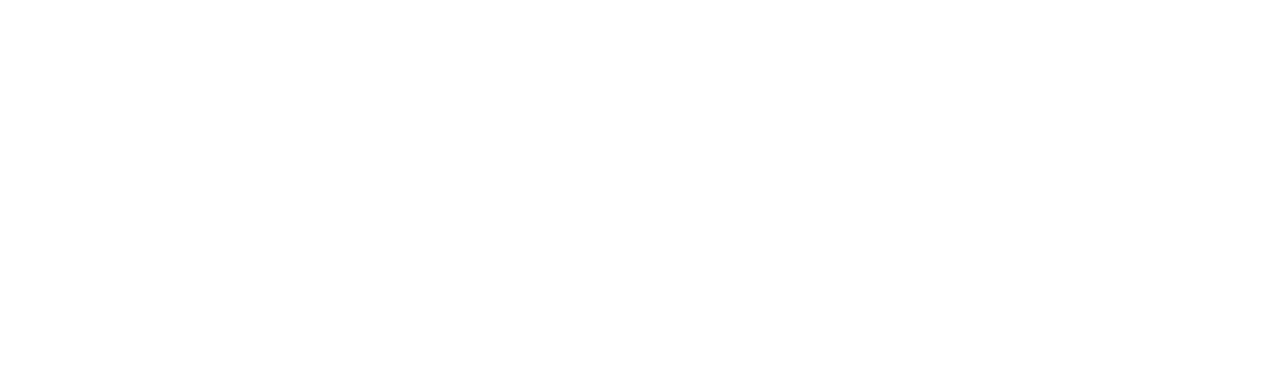
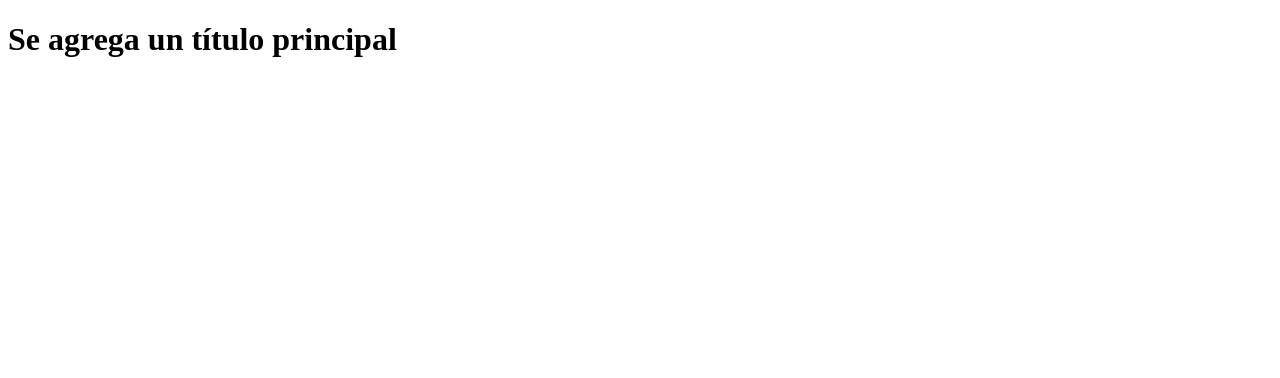
Before and after one commit to Geov1/proyecto_prueba, a plain HTML site: page index.html in a window 1280 px wide. Shown: the top 378 px of the page. Drawn offline with Linux system fonts and the light colour scheme.

Commit message:
Se quito video y se agrego titulo

```diff
--- a/index.html
+++ b/index.html
@@ -8,10 +8,8 @@
 		</script>
 	</head>
 	<body>
-		<!-- The video -->
-		<video autoplay muted loop id="myVideo">
-		  <source src="vid.mp4" type="video/mp4">
-		</video>
+
+		<h1>Se agrega un título principal</h1>
 
 		<!-- Optional: some overlay text to describe the video -->
 		<div class="content">
```
